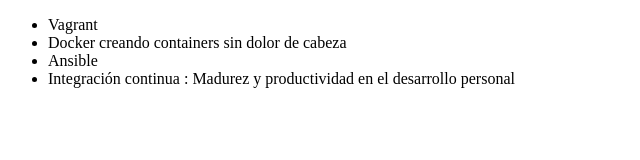
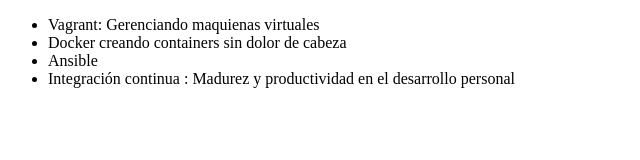
Before and after one commit to SergioGG27/aluraGit, a plain HTML site: page index.html in a window 1280 px wide. Shown: the whole page, without its empty margins (0-640 px from the left). Drawn offline with Linux system fonts and the light colour scheme.

Commit message:
Corriguindo curso de Vagrant

```diff
--- a/index.html
+++ b/index.html
@@ -6,7 +6,7 @@
 </head>
 <body>
      <ul>
-         <li> Vagrant </li>
+         <li> Vagrant: Gerenciando maquienas virtuales</li>
          <li> Docker creando containers sin dolor de cabeza</li>
          <li> Ansible </li>
          <li> Integración continua : Madurez y productividad en el desarrollo personal </li>
```
